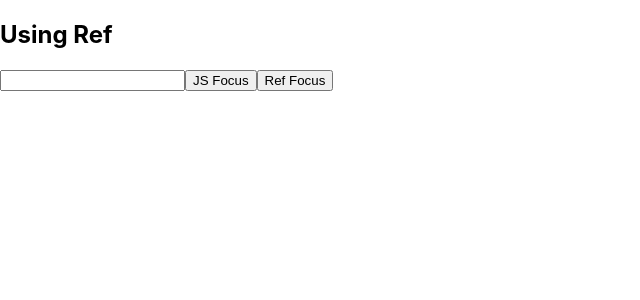
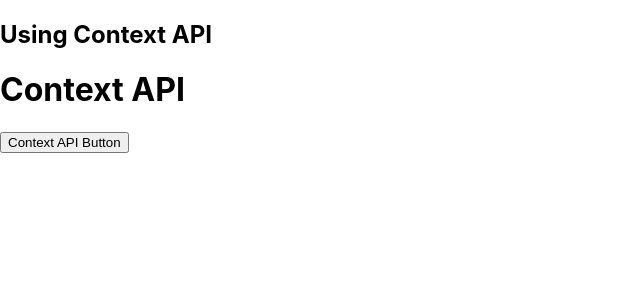
Before and after one commit to Kangchanseok/react-practice, a React (Create React App) app in the folder cra/: page / in a window 1280 px wide. Shown: the top 300 px of the page, without its empty margins (0-640 px from the left). Built offline with nearby package versions, Linux system fonts and the light colour scheme.

Commit message:
컨텍스트를 이용한 컴포넌트간 데이터 전송

```diff
--- /dev/null
+++ b/cra/src/App.context.jsx
@@ -0,0 +1,12 @@
+import ContextApi
+    from './components/ContextApi'
+
+function App() {
+    return (
+        <div>
+            <h2>Using Context API</h2>
+            <ContextApi />
+        </div>
+    )
+}
+export default App;
--- /dev/null
+++ b/cra/src/components/Context.Children.jsx
@@ -0,0 +1,11 @@
+import React from 'react';
+import Children2 from './Context.Children2';
+
+class ContextChildren extends React.Component {
+    render() {
+        return (
+            <Children2 />
+        )
+    }
+}
+export default ContextChildren;
--- /dev/null
+++ b/cra/src/components/Context.Children2.jsx
@@ -0,0 +1,28 @@
+import React from 'react';
+import { Consumer } from './ContextApi';    //  데이터 소비자 임포트
+class ContextChildren2 extends React.Component {
+    //  컨텍스트 이용하기 예제
+    // render() {
+    //     return (
+    //         <Consumer>
+    //             { contextValue =>
+    //                 <h3>contextValue: {contextValue}</h3> }
+    //         </Consumer>
+    //     )
+    // }
+
+    // 컨텍스트로 부모 데이터 변경 예제
+    render(){
+        return (
+            <Consumer>
+                {value =>
+                <button onClick ={ e => value.setStateFunc("Message From Child")}>
+                    {value.name} Button
+                </button>
+                }
+            </Consumer>
+        )
+    }
+}
+
+export default ContextChildren2;
--- /dev/null
+++ b/cra/src/components/ContextApi.jsx
@@ -0,0 +1,47 @@
+import React from 'react';
+import Children from './Context.Children';
+//  Provider, Consumer 생성
+const { Provider, Consumer } = React.createContext();
+export { Consumer } //  다른 컴포넌트에서 접근할 수 있게 export
+
+class ContextApi extends React.Component {
+    //  Context API 데이터 전송 예제
+    // render() {
+    //     return (
+    //         <Provider value="Using Context Api">
+    //             {/* Provider로 둘러 싼다 */}
+    //             <Children />
+    //         </Provider>
+    //     )
+    // }
+
+    // 컨덱스트로 객체 데이터 전송 예제
+    constructor(props){
+        super(props);
+        this.state = {name: "Context API"};
+        // THIS 바인드
+        this.setStateFunc = this.setStateFunc.bind(this);
+    }
+
+    setStateFunc(value){
+        alert(value);
+        this.setState({name:value});
+    }
+    render(){
+        // 프로바이더에 전송할 객체
+        const content = {
+            ...this.state, // state 전체
+            setStateFunc: this.setStateFunc // 함수 전달
+        }
+        return(
+            <Provider value = {content}>
+                <div>
+                    <h1>{this.state.name}</h1>
+                    <Children />
+                </div>
+            </Provider>
+        )
+    }
+
+}
+export default ContextApi;
```
Also changed, not shown: cra/src/index.js (+5 -4 lines).
